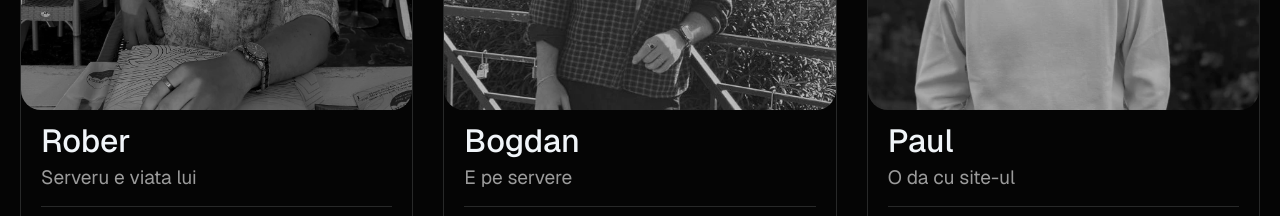
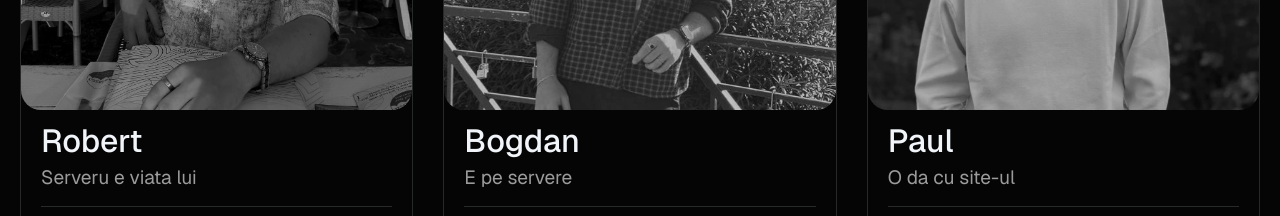
Before and after one commit to paul963/developero-v2, a React (Vite) app: page / in a window 1280 px wide. Shown: the part 2940-3156 px from the top of the page. Built offline with nearby package versions, Linux system fonts and the light colour scheme.

Commit message:
Modify Team

```diff
--- a/src/components/sections/Team/Team.jsx
+++ b/src/components/sections/Team/Team.jsx
@@ -39,7 +39,7 @@ const Team = () => {
               <img src={`${base}assets/team/robert.webp`} />
             </div>
             <div className="member-content">
-              <p className="member-name">Rober</p>
+              <p className="member-name">Robert</p>
               <p className="member-position">Serveru e viata lui</p>
               <p className="member-description">
                 Lorem ipsum dolor sit amet, consectetur adipiscing elit, sed do eiusmod tempor incididunt ut labore et dolore magna aliqua. Ut enim ad minim veniam, quis nostrud exercitation.
```
